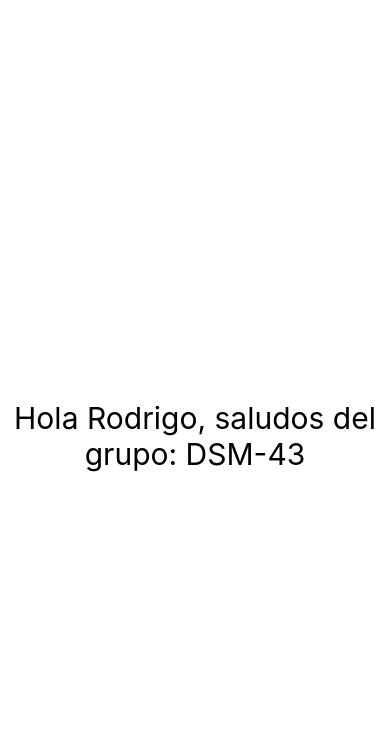
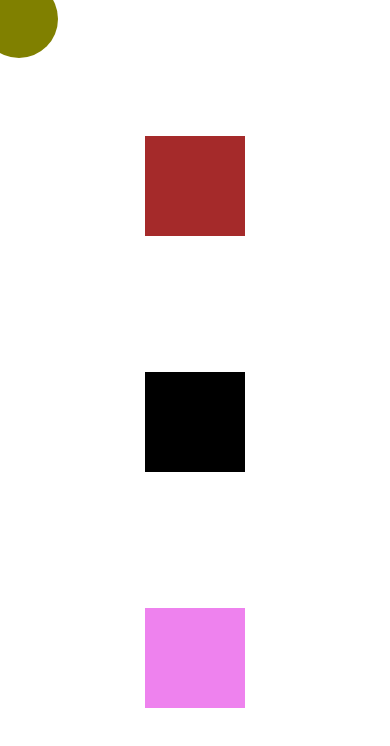
Before and after one commit to pandoraxdn/DSM-43-2026, a React Native app in the folder app/: screen / in a window 390 px wide. Shown: the top 746 px of the page. Built offline with nearby package versions, Linux system fonts and the light colour scheme.

Commit message:
09-09-2026

```diff
--- a/app/App.tsx
+++ b/app/App.tsx
@@ -1,29 +1,8 @@
-import { View, Text } from "react-native";
-
-let nombre: string = "Rodrigo";
+import { PositionScreen } from "./src/screens/PositionScreen";
 
 const App = () => {
-
-  const grupo: string = "DSM-43";
-
   return (
-    <View
-      style={{
-        alignItems: 'center',
-        alignContent: 'center',
-        alignSelf: 'center'
-      }}
-    >
-      <Text
-        style={{
-          marginTop: 400,
-          fontSize: 30,
-          textAlign: 'center'
-        }}
-      >
-        Hola {nombre}, saludos del grupo: {grupo}
-      </Text>
-    </View>
+    <PositionScreen />
   );
 }
 
--- a/app/package.json
+++ b/app/package.json
@@ -12,7 +12,9 @@
     "expo": "~54.0.36",
     "expo-status-bar": "~3.0.9",
     "react": "19.1.0",
-    "react-native": "0.81.5"
+    "react-dom": "19.1.0",
+    "react-native": "0.81.5",
+    "react-native-web": "^0.21.0"
   },
   "devDependencies": {
     "@types/react": "~19.1.0",
--- /dev/null
+++ b/app/src/screens/PositionScreen.tsx
@@ -0,0 +1,77 @@
+import { View, StyleSheet, useWindowDimensions } from "react-native";
+
+export const PositionScreen = () => {
+
+  const {height, width} = useWindowDimensions();
+
+  return (
+    <View
+      style={ style.container }
+    >
+      <View
+        style={{
+          ...style.boxViolet,
+          backgroundColor: 'olive',
+          borderRadius: 100,
+          height: width * 0.2,
+          left: -20,
+          position: 'absolute',
+          top: -20,
+          width: width * 0.2
+        }}
+      />
+      <View
+        style={{
+          ...style.boxViolet,
+          //width: width,
+          //height: height * 0.4,
+        }}
+      />
+      <View
+        style={{
+          ...style.boxBlack,
+          //width: width,
+          //height: height * 0.2,
+        }}
+      />
+      <View
+        style={{
+          ...style.boxBrown,
+          //width: width,
+          //height: height * 0.4,
+        }}
+      />
+    </View>
+  );
+}
+
+const style = StyleSheet.create({
+  container: {
+    alignContent: 'center',
+    alignItems: 'center',
+    backgroundColor: 'white',
+    flex: 1,
+    flexDirection: 'column-reverse',
+    justifyContent: 'space-evenly'
+  },
+  boxViolet: {
+    //alignSelf: 'flex-start',
+    backgroundColor: 'violet',
+    height: 100,
+    width: 100
+  },
+  boxBlack: {
+    backgroundColor: 'black',
+    height: 100,
+    width: 100,
+  },
+  boxBrown: {
+    //alignSelf: 'flex-end',
+    backgroundColor: 'brown',
+    height: 100,
+    width: 100
+  },
+  text: {
+   fontSize: 40
+  }
+});
```
Also changed, not shown: 1 other file (tests, documents, lock files or other folders).
